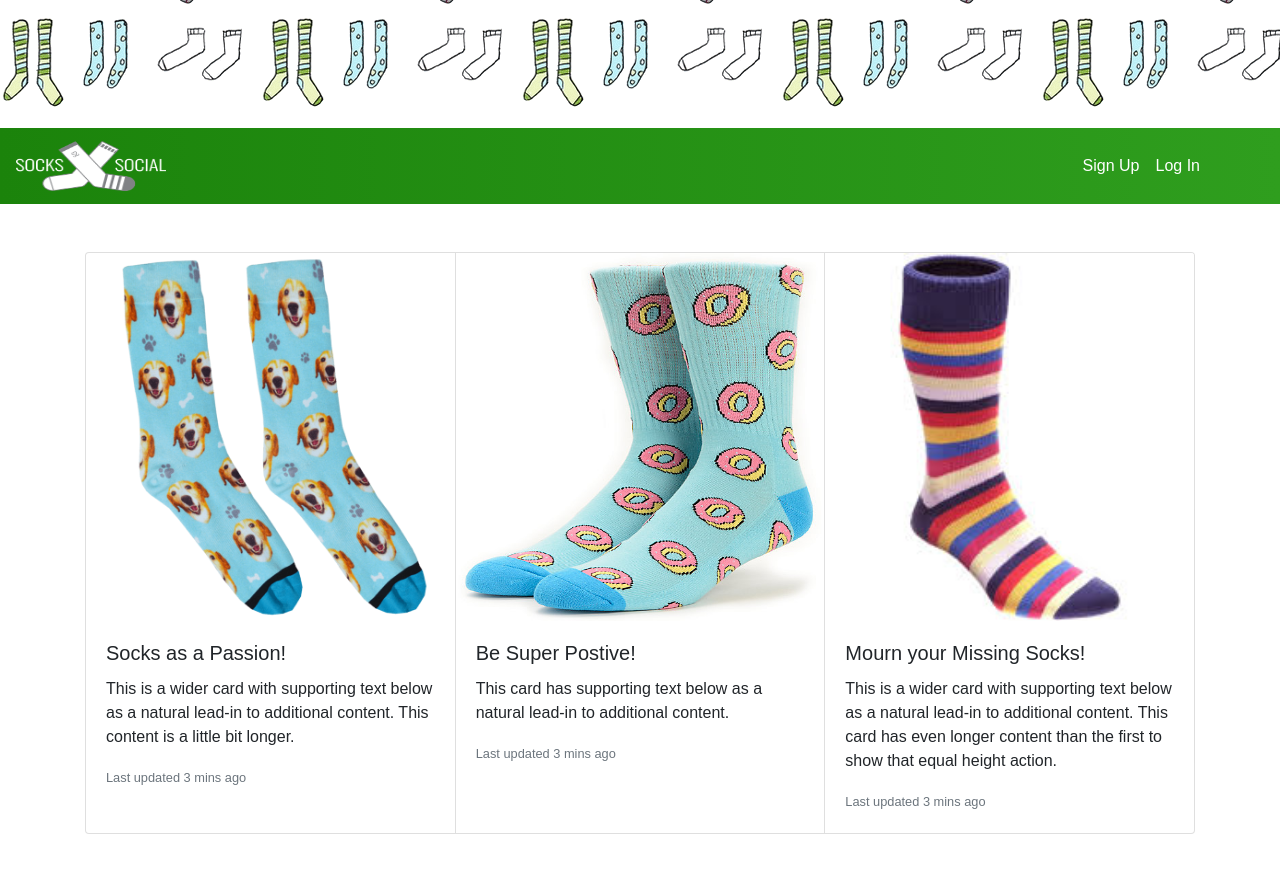
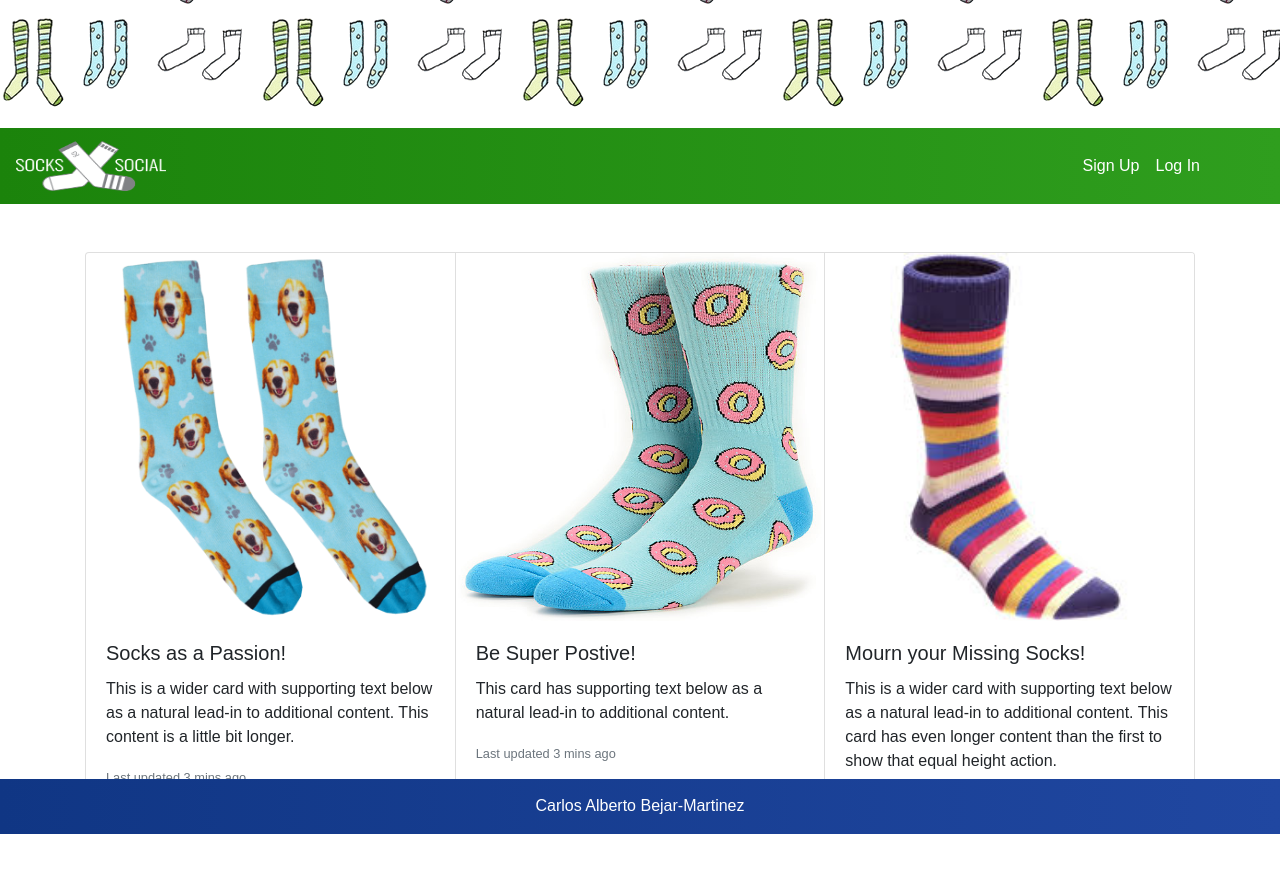
Before and after one commit to cbejar93/SocksSocial, a React (Create React App) app in the folder create-react-express/client/: page / in a window 1280 px wide. Shown: the top 872 px of the page. Before the commit the page ends 834 px from the top, so only its background shows below. Built offline with nearby package versions, Linux system fonts and the light colour scheme.

Commit message:
footer done

```diff
--- a/create-react-express/client/src/App.js
+++ b/create-react-express/client/src/App.js
@@ -3,6 +3,7 @@ import { BrowserRouter as Router, Route, Switch } from "react-router-dom";
 import Landing from "./pages/Landing";
 import Nav from "./components/Nav";
 import Signup from "./pages/Signup";
+import Footer from "./components/Footer";
 
 const App = () => (
     <Router>
@@ -14,6 +15,7 @@ const App = () => (
             <Route exact path= "/singup" component={Signup} />
           </Switch>
         </div>
+        <Footer />
       </div>
     </Router>
 
--- a/create-react-express/client/src/components/Footer/Footer.css
+++ b/create-react-express/client/src/components/Footer/Footer.css
@@ -0,0 +1,9 @@
+
+.footer {
+    width: 100%;
+    position: absolute;
+    bottom: 0;
+    padding-top: 15px;
+    background: linear-gradient(to right, #103684 , #2047a1);
+	color: white;
+}
--- a/create-react-express/client/src/components/Footer/Footer.js
+++ b/create-react-express/client/src/components/Footer/Footer.js
@@ -0,0 +1,10 @@
+import React from "react";
+import "./Footer.css";
+
+const Footer = () => (
+    <footer className="footer mt-3">
+	    <p id="footer-text" className="text-center"> Carlos Alberto Bejar-Martinez </p>
+    </footer>
+)
+
+export default Footer;
--- a/create-react-express/client/src/components/Footer/index.js
+++ b/create-react-express/client/src/components/Footer/index.js
@@ -0,0 +1 @@
+export {default} from "./Footer";
--- a/create-react-express/client/src/index.css
+++ b/create-react-express/client/src/index.css
@@ -2,4 +2,6 @@ body {
   margin: 0;
   padding: 0;
   font-family: sans-serif;
+  position: relative;
+	height: 100%;
 }
--- a/create-react-express/client/src/pages/Landing/Landing.js
+++ b/create-react-express/client/src/pages/Landing/Landing.js
@@ -8,7 +8,7 @@ const picHeight = {
 }
 
 const Landing = () => (
-    <div className="card-group mt-5">
+    <div className="card-group mt-5 mb-5">
         <div className="card">
             <img className="card-img-top" src={bluesock} alt="sock here" style={picHeight}/>
           <div className="card-body">
```
Also changed, not shown: create-react-express/client/src/pages/Signup/Signup.js (+30 -0 lines).
